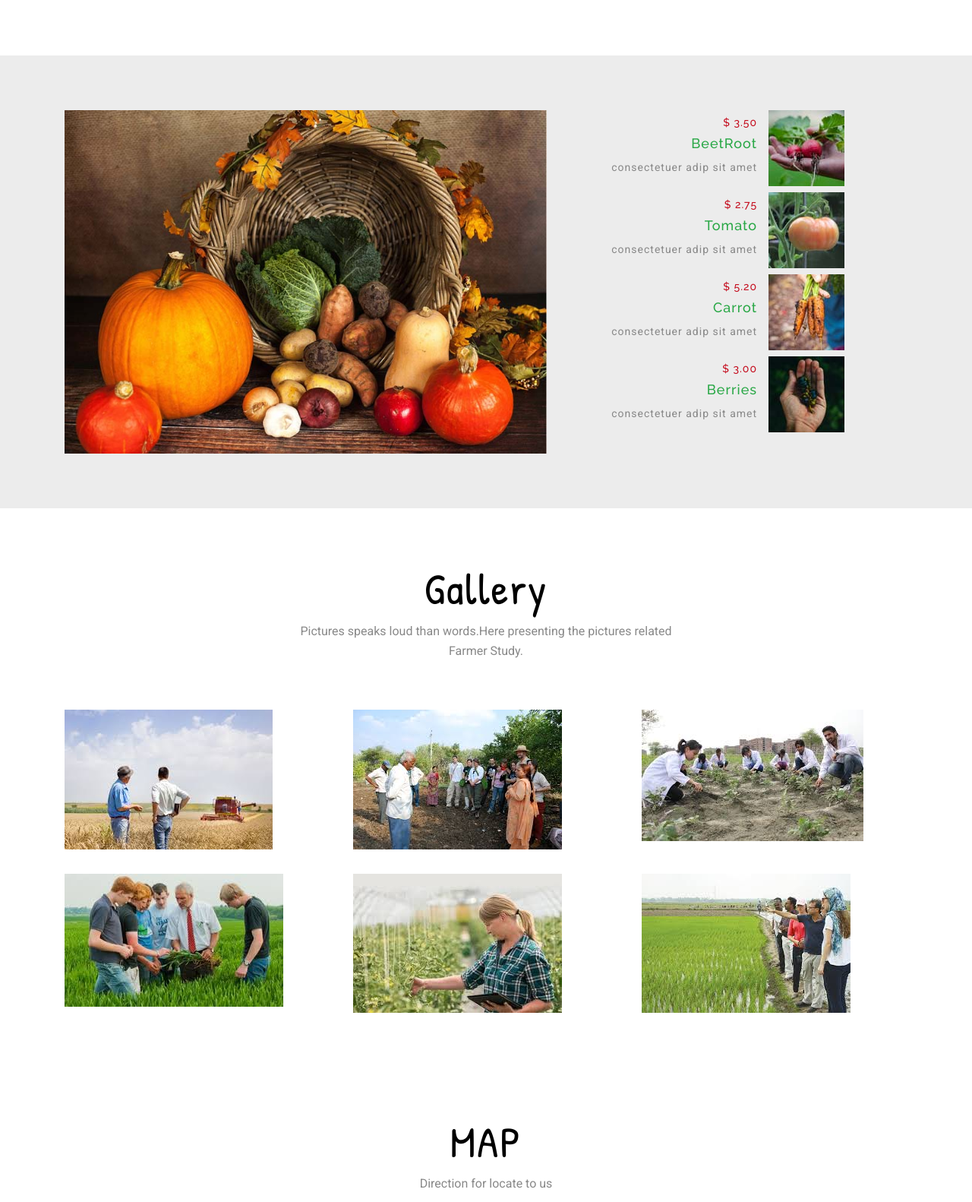
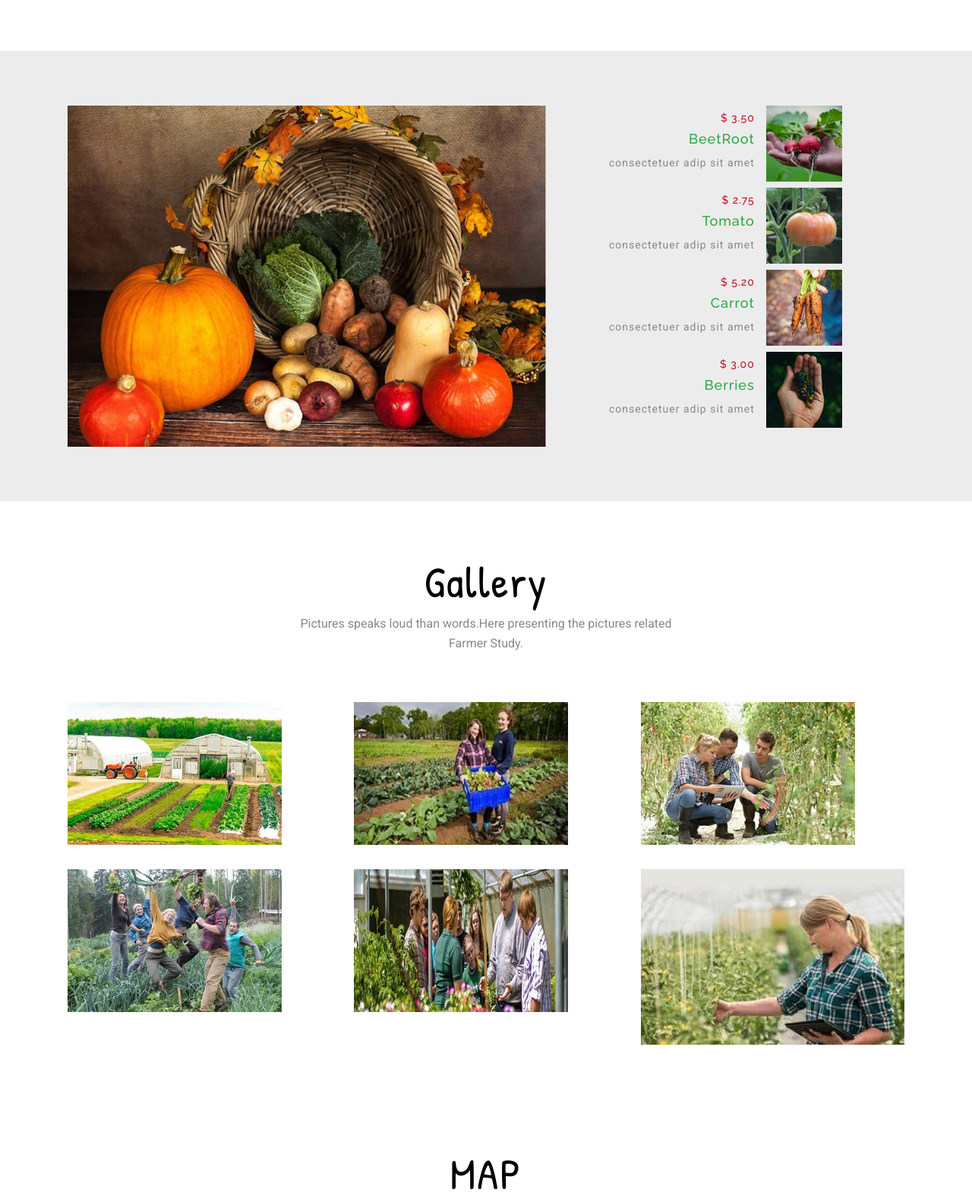
Before and after one commit to revatidongare/Agriculture_Institute, a PHP site: page / in a window 1280 px wide. Shown: the part 2969-4551 px from the top of the page at 76% size. Run offline with PHP 8.4, Linux system fonts and the light colour scheme.

Commit message:
pic uploded
resized picture are uploaded

```diff
--- a/css/style.css
+++ b/css/style.css
@@ -459,7 +459,7 @@
     padding-top: 20em;
 }
 .banner-left-side{
-    background: url(../images/72.jpg);
+    background: url(../images/33.jpg);
     background-repeat: no-repeat;
     background-position: center;
     -webkit-background-size: cover;
@@ -1247,4 +1247,57 @@
     font-size: 35px;
 }
 }
+* {
+  box-sizing: border-box;
+}
+
+body {
+  margin: 0;
+  font-family: Arial;
+}
+
+.header {
+  text-align: center;
+  padding: 32px;
+}
+
+.row {
+  display: -ms-flexbox; /* IE10 */
+  display: flex;
+  -ms-flex-wrap: wrap; /* IE10 */
+  flex-wrap: wrap;
+  padding: 0 4px;
+}
+
+/* Create four equal columns that sits next to each other */
+.column {
+  -ms-flex: 25%; /* IE10 */
+  flex: 25%;
+  max-width: 25%;
+  padding: 0 4px;
+}
+
+.column img {
+  margin-top: 8px;
+  vertical-align: middle;
+  width: 100%;
+}
+
+/* Responsive layout - makes a two column-layout instead of four columns */
+@media screen and (max-width: 800px) {
+  .column {
+    -ms-flex: 50%;
+    flex: 50%;
+    max-width: 50%;
+  }
+}
+
+/* Responsive layout - makes the two columns stack on top of each other instead of next to each other */
+@media screen and (max-width: 600px) {
+  .column {
+    -ms-flex: 100%;
+    flex: 100%;
+    max-width: 100%;
+  }
+}
 /*--//responsive--*/
--- a/includes/head.php
+++ b/includes/head.php
@@ -40,4 +40,5 @@
         color: #cc0000;
       }
     </style>
+
 </head>
--- a/index.php
+++ b/index.php
@@ -254,42 +254,42 @@
         <div class="col-lg-4 col-md-6 col-sm-6 gallery-img-grid my-3">
           <div class="gallery-grids">
             <a href="#gal1">
-              <img src="images/F1.jpg" alt="news image" class="img-fluid">
+              <img src="images/n11.jpg" alt="news image" class="img-fluid">
             </a>
           </div>
         </div>
         <div class="col-lg-4 col-md-6 col-sm-6 gallery-img-grid my-3">
           <div class="gallery-grids">
             <a href="#gal2">
-              <img src="images/f7.jpg" alt="news image" class="img-fluid">
+              <img src="images/n22.jpg" alt="news image" class="img-fluid">
             </a>
           </div>
         </div>
         <div class="col-lg-4 col-md-6 col-sm-6 gallery-img-grid my-3">
           <div class="gallery-grids">
             <a href="#gal3">
-              <img src="images/f3.jpg" alt="news image" class="img-fluid">
+              <img src="images/n33.jpg" alt="news image" class="img-fluid">
             </a>
           </div>
         </div>
         <div class="col-lg-4 col-md-6 col-sm-6 gallery-img-grid my-3">
           <div class="gallery-grids">
             <a href="#gal4">
-              <img src="images/f4.jpg" alt="news image" class="img-fluid">
+              <img src="images/n44.jpg" alt="news image" class="img-fluid">
             </a>
           </div>
         </div>
         <div class="col-lg-4 col-md-6 col-sm-6 gallery-img-grid my-3">
           <div class="gallery-grids">
             <a href="#gal5">
-              <img src="images/f6.jpg" alt="news image" class="img-fluid">
+              <img src="images/n55.jpg" alt="news image" class="img-fluid">
             </a>
           </div>
         </div>
         <div class="col-lg-4 col-md-6 col-sm-6 gallery-img-grid my-3">
           <div class="gallery-grids">
             <a href="#gal6">
-              <img src="images/f8.jpg" alt="news image" class="img-fluid">
+              <img src="images/f6.jpg" alt="news image" class="img-fluid">
             </a>
           </div>
         </div>
@@ -297,7 +297,7 @@
       <!-- popup-->
       <div id="gal1" class="popup-effect">
         <div class="popup">
-          <img src="images/F1.jpg" alt="Popup Image" class="img-fluid">
+          <img src="images/n11.jpg" alt="Popup Image" class="img-fluid">
           <a class="close" href="#gallery">×</a>
         </div>
       </div>
@@ -305,7 +305,7 @@
       <!-- popup-->
       <div id="gal2" class="popup-effect">
         <div class="popup">
-          <img src="images/f7.jpg" alt="Popup Image" class="img-fluid">
+          <img src="images/n22.jpg" alt="Popup Image" class="img-fluid">
           <a class="close" href="#gallery">×</a>
         </div>
       </div>
@@ -313,7 +313,7 @@
       <!-- popup-->
       <div id="gal3" class="popup-effect">
         <div class="popup">
-          <img src="images/f3.jpg" alt="Popup Image" class="img-fluid">
+          <img src="images/n33.jpg" alt="Popup Image" class="img-fluid">
           <a class="close" href="#gallery">×</a>
         </div>
       </div>
@@ -321,7 +321,7 @@
       <!-- popup-->
       <div id="gal4" class="popup-effect">
         <div class="popup">
-          <img src="images/f4.jpg" alt="Popup Image" class="img-fluid">
+          <img src="images/n44.jpg" alt="Popup Image" class="img-fluid">
           <a class="close" href="#gallery">×</a>
         </div>
       </div>
@@ -329,7 +329,7 @@
       <!-- popup-->
       <div id="gal5" class="popup-effect">
         <div class="popup">
-          <img src="images/f6.jpg" alt="Popup Image" class="img-fluid">
+          <img src="images/n55.jpg" alt="Popup Image" class="img-fluid">
           <a class="close" href="#gallery">×</a>
         </div>
       </div>
@@ -337,7 +337,7 @@
       <!-- popup-->
       <div id="gal6" class="popup-effect">
         <div class="popup">
-          <img src="images/f8.jpg" alt="Popup Image" class="img-fluid">
+          <img src="images/f6.jpg" alt="Popup Image" class="img-fluid">
           <a class="close" href="#gallery">×</a>
         </div>
       </div>
```
Also changed, not shown: images/11.jpg (added), images/22.jpg (added), images/33.jpg (added), images/44.jpg (added), images/55.jpg (added), images/F1.jpg, images/f4.jpg, images/f6.jpg, images/n11.jpg (added), images/n22.jpg (added), images/n33.jpg (added), images/n44.jpg (added), images/n55.jpg (added), images/new22.jpg (added).
